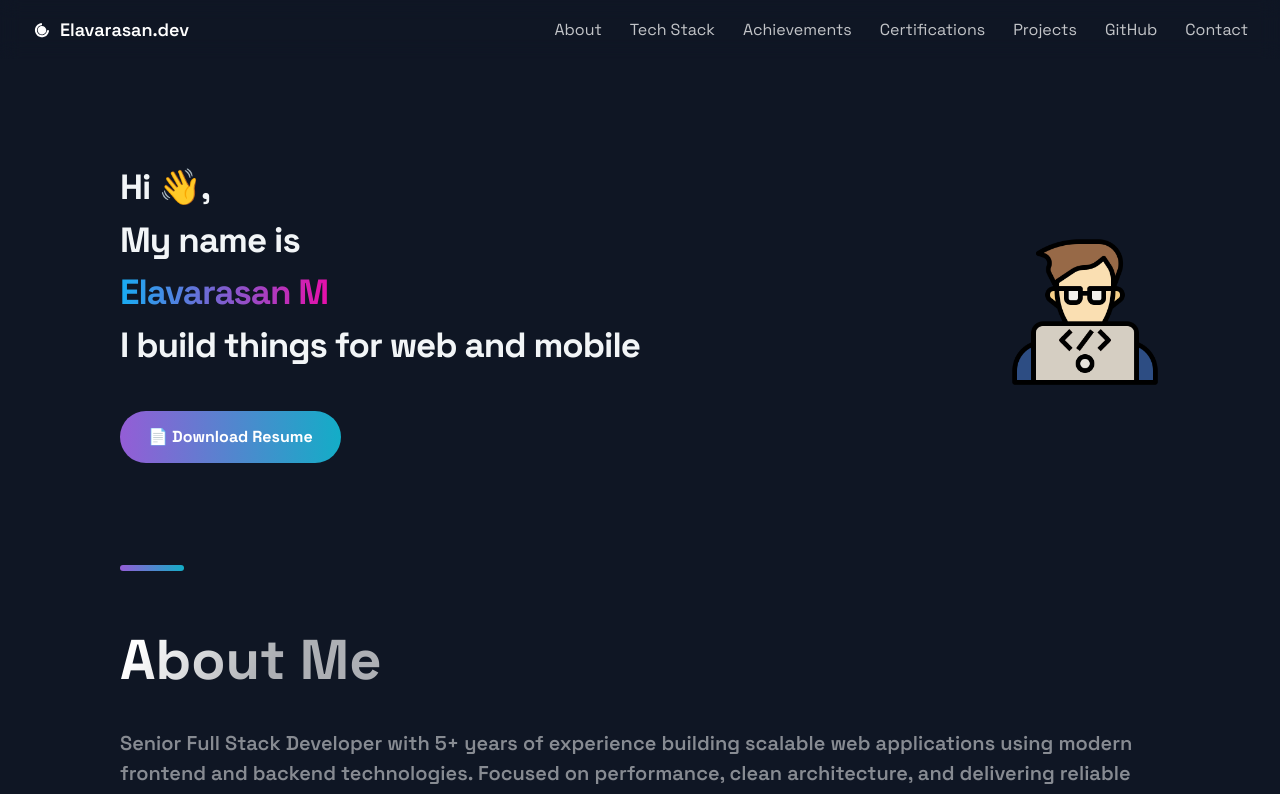
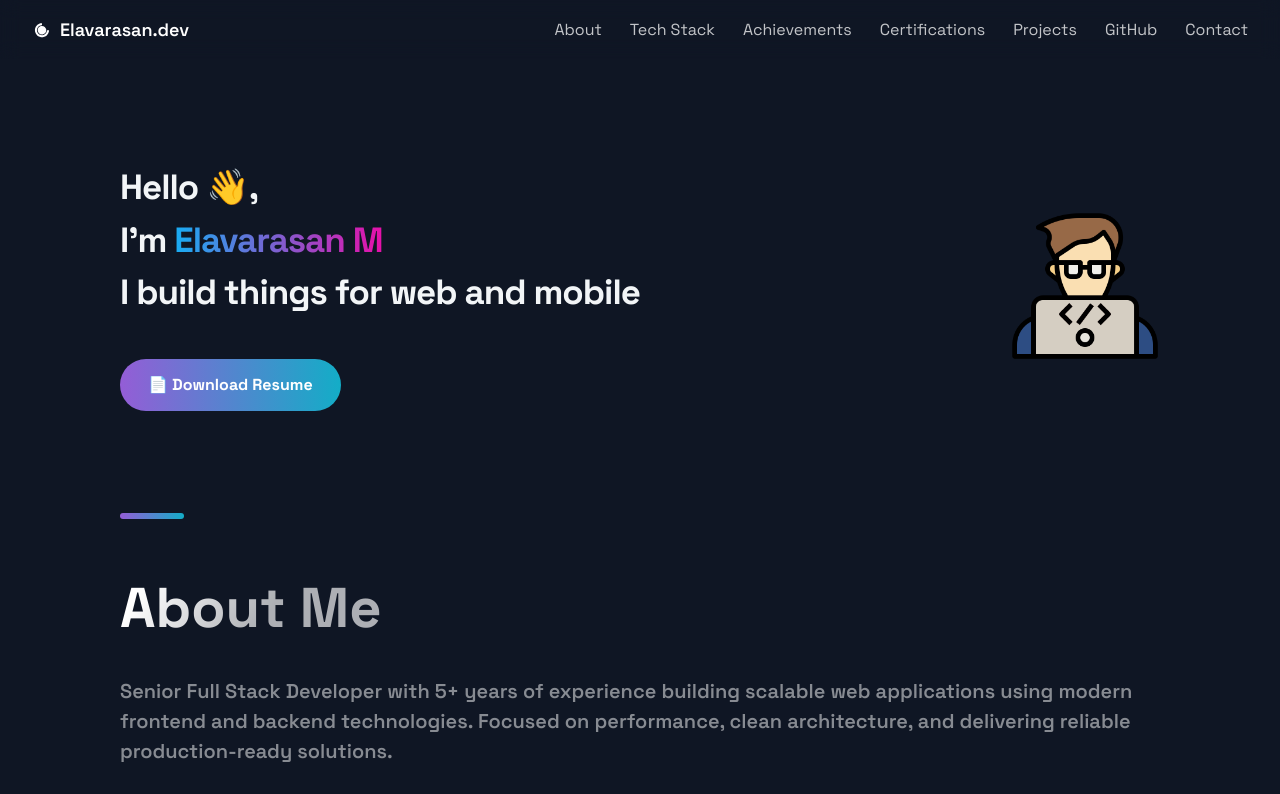
Before and after one commit to sachinelavarasan/my_portfolio, a Next.js app: page / in a window 1280 px wide. Shown: the top 794 px of the page. Built offline with nearby package versions, Linux system fonts and the light colour scheme; no server answers.

Commit message:
refactor: simplify and rephrase the introductory greeting text on the homepage.

```diff
--- a/src/components/Home/index.tsx
+++ b/src/components/Home/index.tsx
@@ -13,11 +13,8 @@ export const Home = () => {
     <Section>
       <HomeContainer>
         <div className="left">
-          <div className="hometext">Hi 👋,</div>
-          <div className="hometext">My name is</div>
-          <div className="hometext">
-            <p className="name-color">Elavarasan M</p>
-          </div>
+          <div className="hometext">Hello 👋,</div>
+          <div className="hometext">I'm&nbsp;<p className="name-color">Elavarasan M</p></div>
           <div className="hometext">I build things for web and mobile</div>
 
           <HeroButtons>
```
